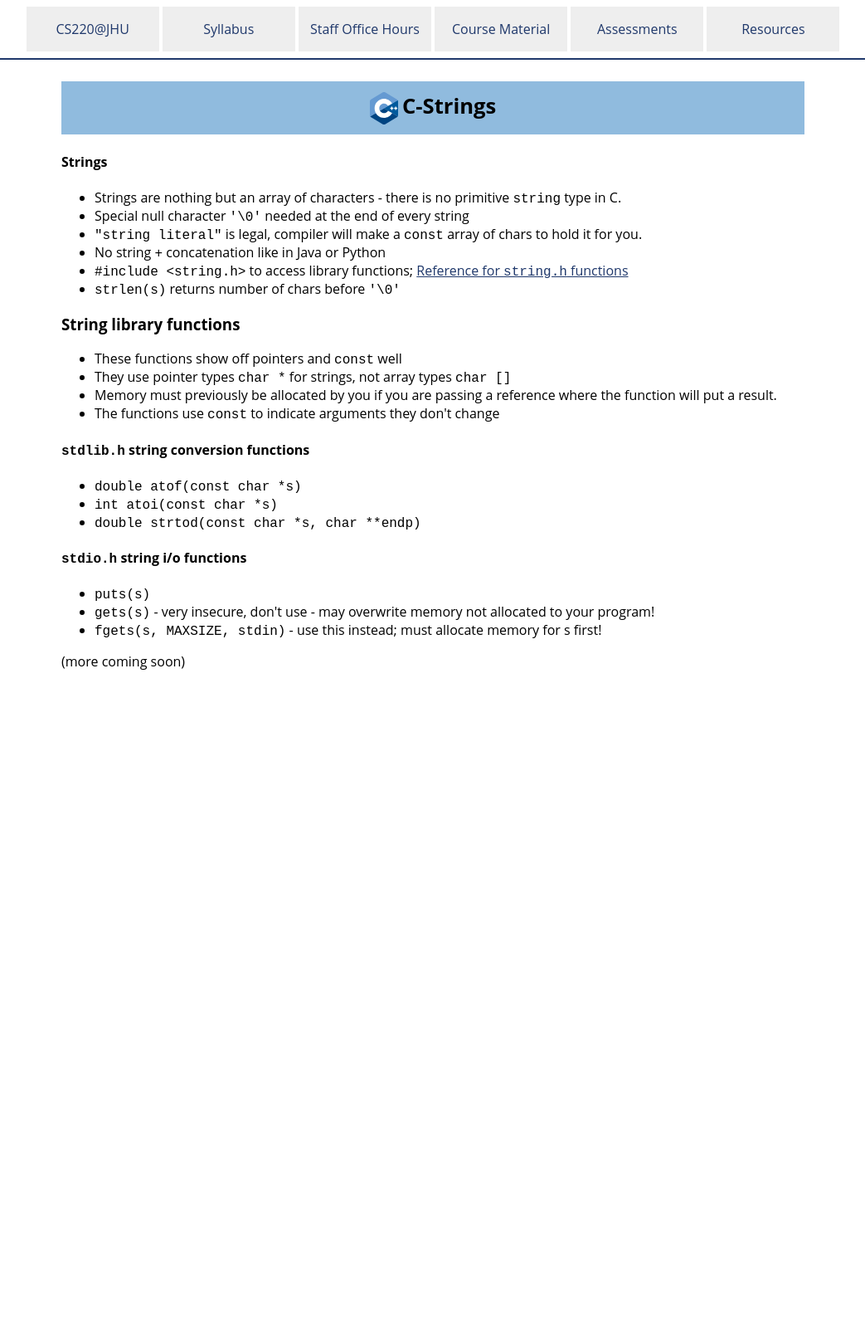
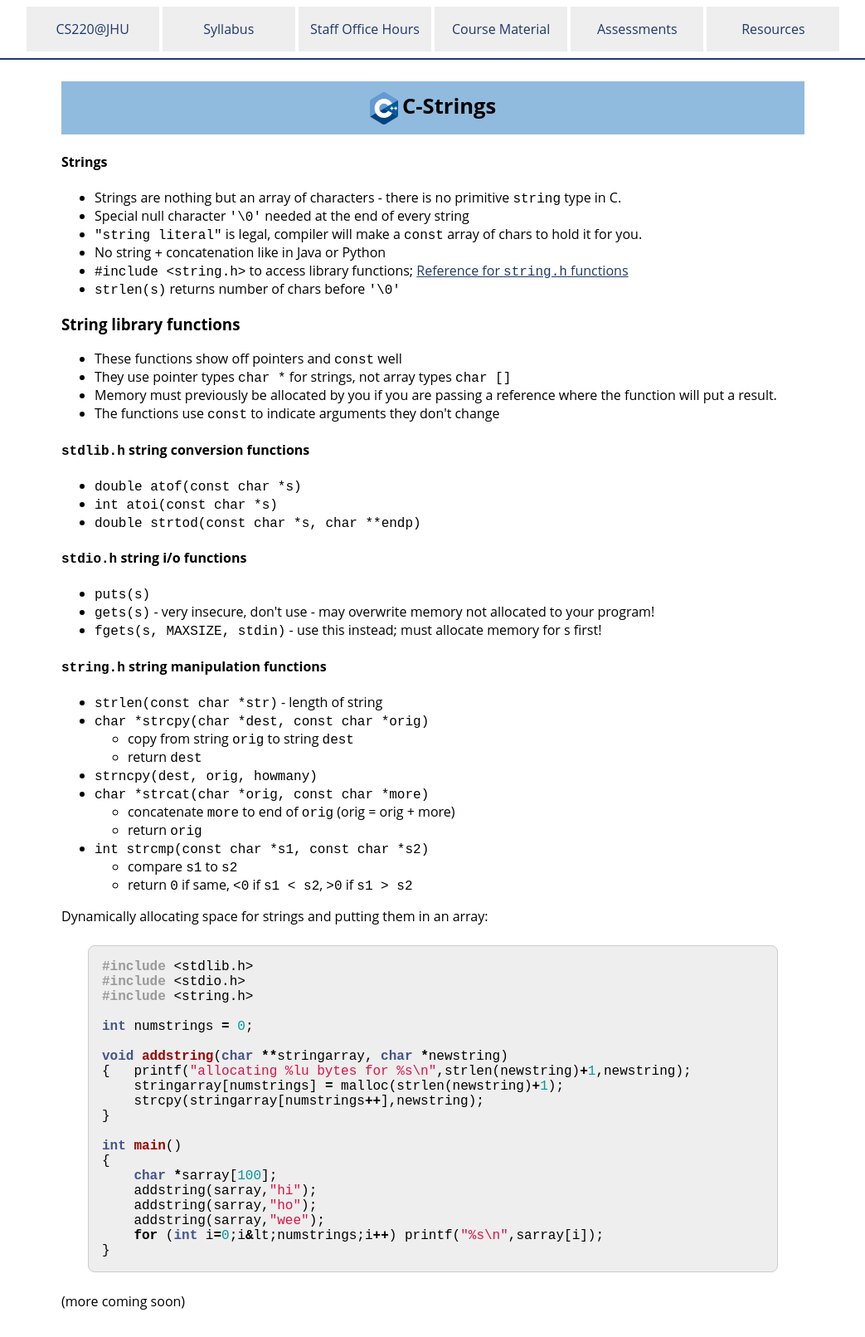
Before and after one commit to jhu-ip/cs220-f25, a Jekyll site: the page built from notes/notes-Cstrings.md, in a window 1280 px wide. Shown: the whole page at 83% size, without its empty margins (118-1161 px from the left). Built offline with Jekyll 4.4.1, drawn with Linux system fonts in a browser that asks for light colours; before the commit the page ends 900 px from its top, so only the background shows below that.

Commit message:
more NOTES updates arrays & strings

````diff
--- a/notes/notes-Cstrings.md
+++ b/notes/notes-Cstrings.md
@@ -35,30 +35,30 @@ title: C-Strings
 </li>  <li> <code>fgets(s, MAXSIZE, stdin)</code> - use this instead; must allocate memory for s first!
 </li></ul>
 
-<!--
 
 <h4><code>string.h</code> string manipulation functions</h4>
 <ul>
   <li> <code>strlen(const char *str)</code> - length of string
-</li> <li> <code>char *strcpy(char *to, const char *from)</code>
-<ul>
-<li> copy from &#8594; to
-</li><li> return to
+</li> <li> <code>char *strcpy(char *dest, const char *orig)</code>
+</li><ul>
+<li> copy from string <code>orig</code> to string <code>dest</code>
+</li><li> return <code>dest</code>
 </li>	</ul>
-    <li> <code>strncpy(to, from, howmany)</code>
-</li>    <li> <code>char *strcat(char *to, const char *from)</code>
-<ul>    <li> concatenate from to to (to = to + from)
-</li>    <li> return to
-</ul>
+    <li> <code>strncpy(dest, orig, howmany)</code>
+</li>    <li> <code>char *strcat(char *orig, const char *more)</code>
+<ul>    <li> concatenate <code>more</code> to end of <code>orig</code> (orig = orig + more)
+</li>    <li> return <code>orig</code>
+</li></ul>
 </li>  <li> <code>int strcmp(const char *s1, const char *s2)</code>
       <ul>
 	<li> compare <code>s1</code> to <code>s2</code>
 </li>    <li> return <code>0</code> if same, <code>&lt;0</code> if <code>s1 &lt; s2</code>, <code>&gt;0</code> if <code>s1 &gt; s2</code>
 </li></ul>
-</li>  </ul>
+</li></ul>
 
 
 Dynamically allocating space for strings and putting them in an array:
+
 ```c
 #include <stdlib.h>
 #include <stdio.h>
@@ -81,6 +81,6 @@ int main()
     for (int i=0;i&lt;numstrings;i++) printf("%s\n",sarray[i]);
 }
 ```
--->
 
+<p>
 (more coming soon)
````
Also changed, not shown: notes/notes-Carrays.md (+10 -9 lines).
